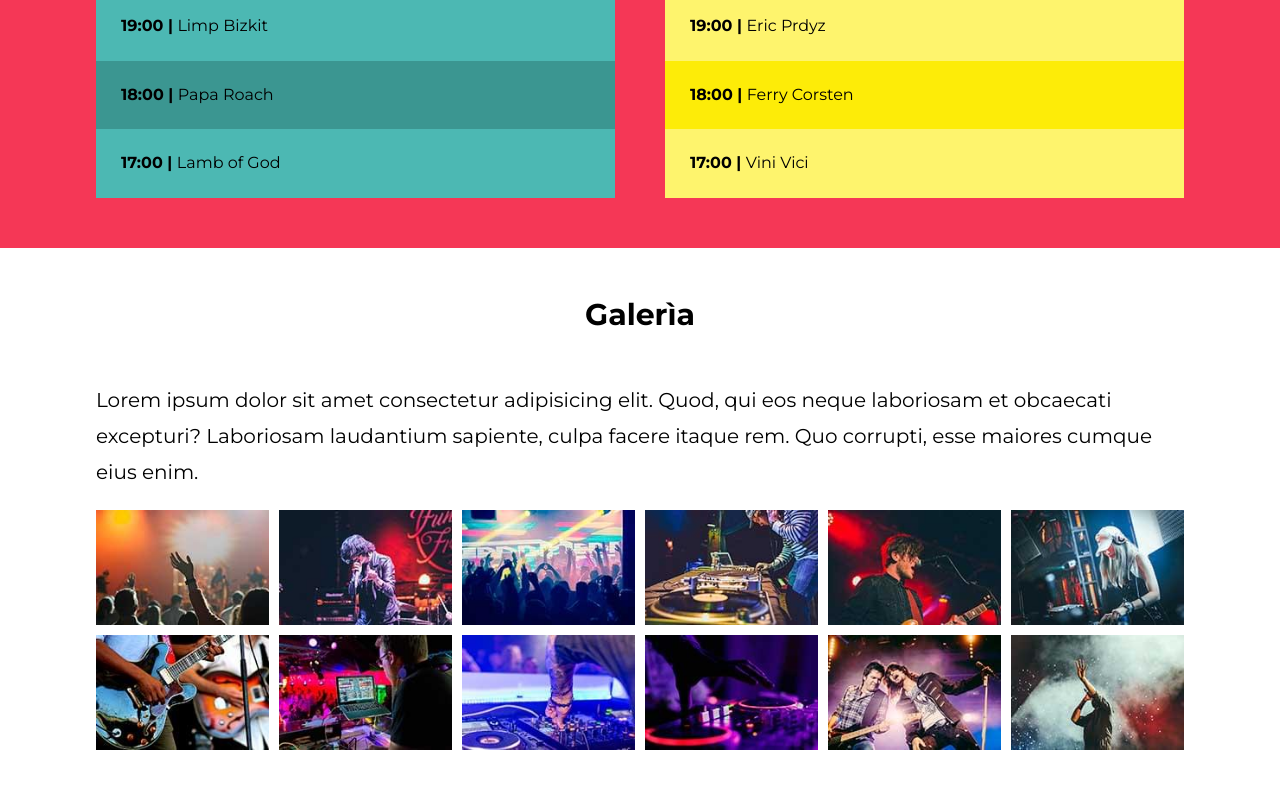
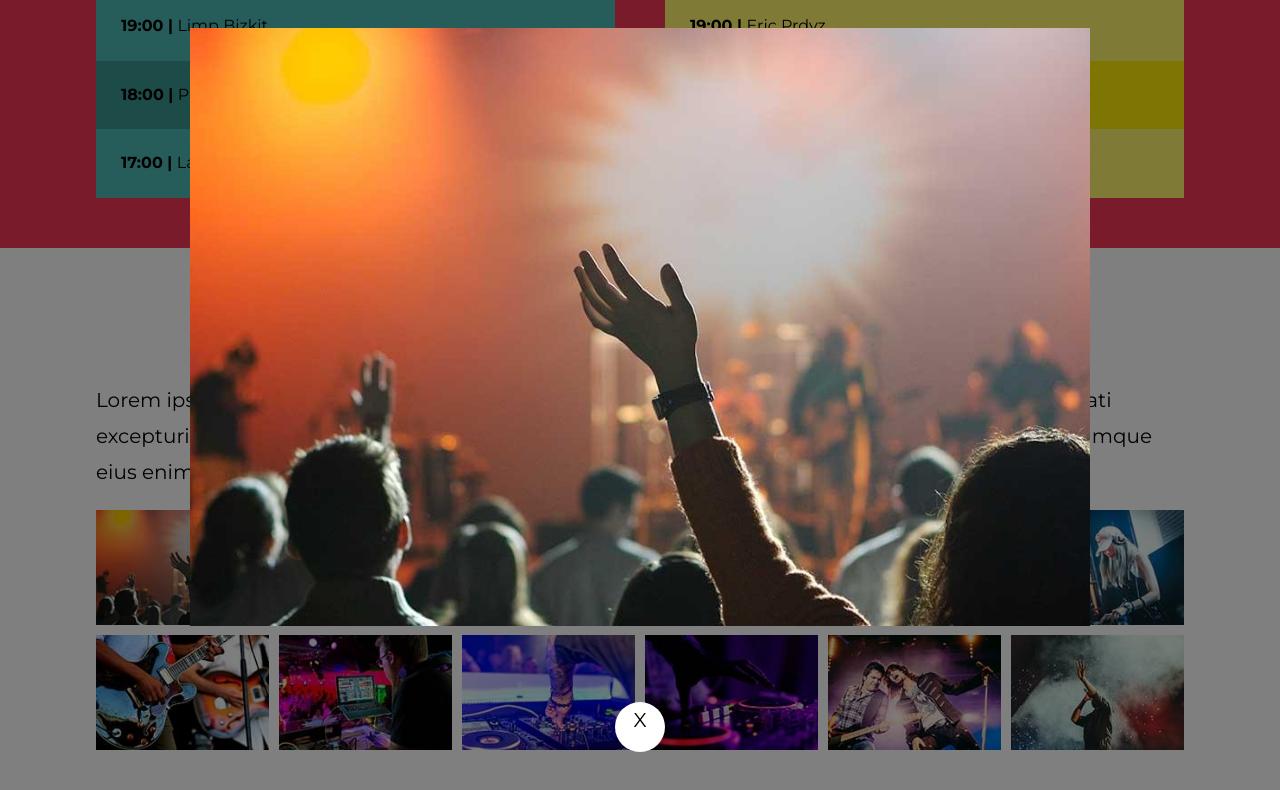
Before and after one commit to lombardo91/Festival, a website: page index.html in a window 1280 px wide. Both pictures are taken after a click on the element 182 px from the left and 3198 px from the top of the page. Shown: the part 2631-3421 px from the top of the page. Drawn offline with Linux system fonts and the light colour scheme; files that its build step writes are made by us from their sources.

Commit message:
Desde Logui 04/10

```diff
--- a/apuntes.txt
+++ b/apuntes.txt
@@ -79,7 +79,7 @@
 
 193: Comenzando seccion de grilla de eventos
 
-199 !! quede!!!!!!!!!!!!!---------------------
+200
 
 git--> ya tengo el repositorio creado
 git status
--- a/src/js/app.js
+++ b/src/js/app.js
@@ -20,7 +20,7 @@
         `;
 
         imagen.onclick = function() {
-            mostrarImagen();
+            mostrarImagen(i);
         }
 
         galeria.appendChild(imagen);
@@ -28,6 +28,26 @@
     // Este codigo sirve para crear una galeria de imagenes, cuando las imagenes tenga su nuombre bum consecutivos
 }
 // accion rapida comnetario    Ctrl+}
-function mostrarImagen(i) {
+function mostrarImagen(id) {
+    const imagen = document.createElement('picture');
+    imagen.innerHTML=
+    `
+    <source srcset="build/img/grande/${id}.webp"    type="imagen/webp">
+    <source srcset="build/img/grande${id}.avif"    type="imagen/avif">
+    <img loading="lazy" width="200" height="300" src="build/img/grande/${id}.jpg" alt="imagen vocalista">
+    `;
+    //Crear el Overlay con imagen
+    const overlay = document.createElement('DIV');
+    overlay.appendChild(imagen);
+    overlay.classList.add('overlay');
+
+    // Boton para cerrar el modal
+    const cerrarModal = document.createElement('P');
+    cerrarModal.textContent = 'X';
+    cerrarModal.classList.add('btn-cerrar');
+    overlay.appendChild(cerrarModal);
+    //añadirlo al HTML
+    const body = document.querySelector('body');
+    body.appendChild(overlay);
 
 }
--- a/src/scss/layout/galeria.scss
+++ b/src/scss/layout/galeria.scss
@@ -19,3 +19,36 @@
     }
 
 }
+
+.overlay{
+    position: fixed; // posicion fija
+    top: 0;
+    left: 0;
+    right: 0;
+    bottom: 0;
+
+    width: 100%;
+    height: 100%;
+
+    display: grid;
+    place-items: center;
+
+    background-color: rgb(0 0 0 / .5);
+
+    picture{
+
+        display: block;
+        max-width: 90rem;
+    }
+
+}
+
+.btn-cerrar {
+    display: block;
+    text-align: center;
+    width: 5rem;
+    height: 5rem;
+    border-radius: 50%;
+    background-color: v.$blanco;
+    color: v.$negro;
+}
```
Also changed, not shown: build/css/app.css, build/css/layout/galeria.css, build/js/app.js.
